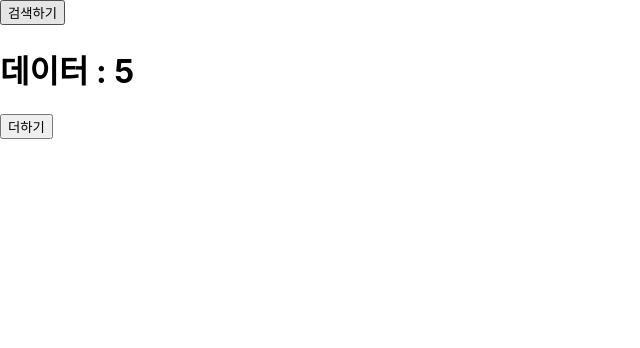
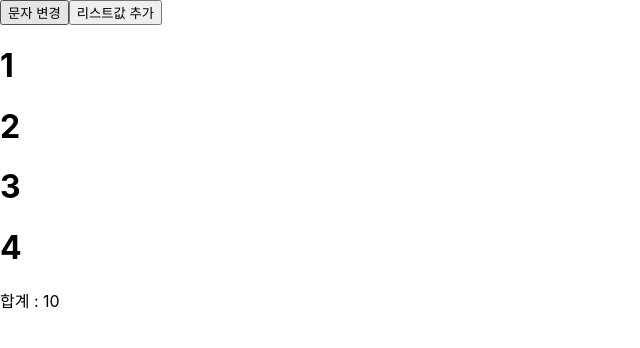
Before and after one commit to qlsdud0604/react-basic, a React (Create React App) app: page / in a window 1280 px wide. Shown: the top 348 px of the page, without its empty margins (0-640 px from the left). Built offline with nearby package versions, Linux system fonts and the light colour scheme.

Commit message:
useMemo 학습

```diff
--- a/src/App.js
+++ b/src/App.js
@@ -1,33 +1,46 @@
-import { useEffect } from 'react';
-import { useState } from 'react/cjs/react.development';
+import { useState, useMemo } from 'react';
 import './App.css';
 
 function App() {
-  const [data, setData] = useState(0);
-  const [search, setSearch] = useState(0);
+  const [list, setList] = useState([1, 2, 3, 4]);
+  const [string, setString] = useState('합계');
 
-  const download = () => {
-    let downloadData = 5;
-    setData(downloadData);
+  const getAddResult = () => {
+    let sum = 0;
+
+    list.forEach((i) => (sum += i));
+    console.log(sum);
+
+    return sum;
   };
 
-  useEffect(() => {
-    console.log('useEffect 실행됨');
-    download();
-  }, [search]);
+  const addResult = useMemo(() => getAddResult(), [list]);
 
   return (
     <div>
-      <button onClick={() => setSearch(2)}>검색하기</button>
-
-      <h1>데이터 : {data}</h1>
       <button
         onClick={() => {
-          setData(data + 1);
+          setString('안녕');
         }}
       >
-        더하기
+        문자 변경
       </button>
+
+      <button
+        onClick={() => {
+          setList([...list, 10]);
+        }}
+      >
+        리스트값 추가
+      </button>
+      <div>
+        {list.map((item) => (
+          <h1>{item}</h1>
+        ))}
+      </div>
+      <div>
+        {string} : {addResult}
+      </div>
     </div>
   );
 }
```
